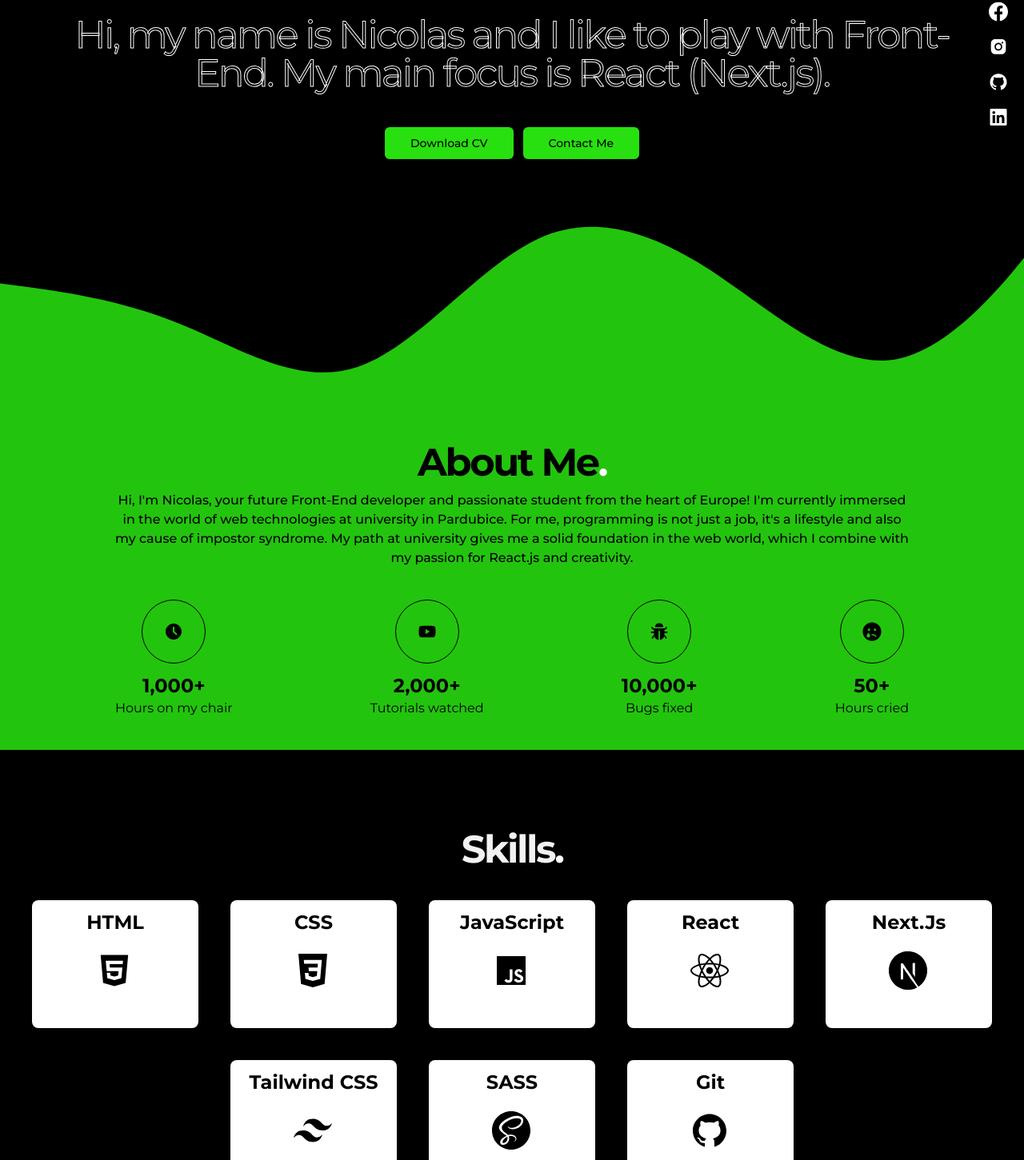
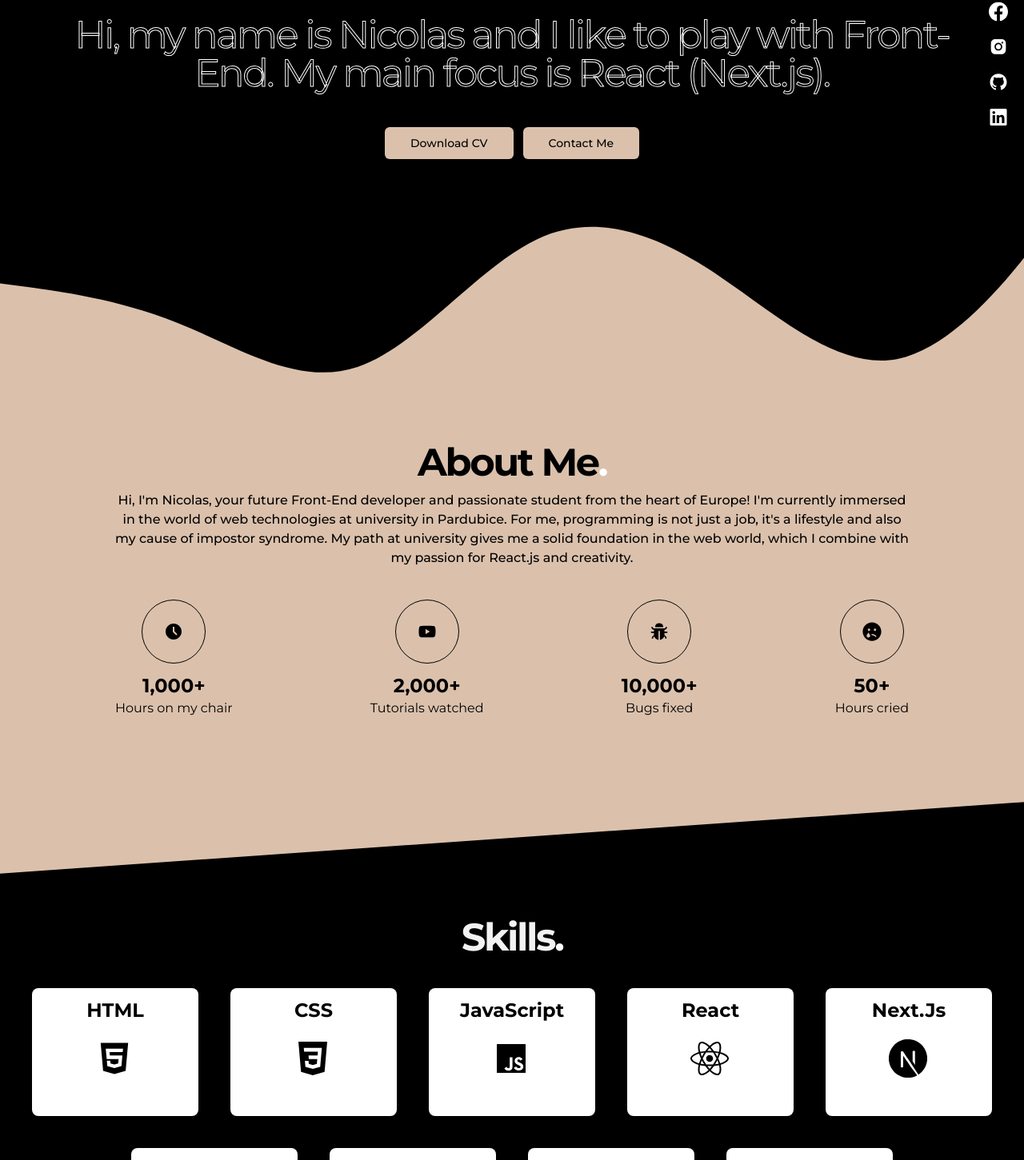
Before and after one commit to Nixk25/portfolio-project, a Next.js app: page / in a window 1280 px wide. Shown: the part 282-1733 px from the top of the page at 80% size. Built offline with nearby package versions, Linux system fonts and the light colour scheme.

Commit message:
finished barvy

```diff
--- a/app/globals.css
+++ b/app/globals.css
@@ -31,31 +31,31 @@
 
 .hovering-text:hover {
   font-weight: 900;
-  -webkit-text-fill-color: #23c40e;
+  -webkit-text-fill-color: #dbc1ac;
   -webkit-text-stroke: 1px transparent;
 }
 
 .hovering-text:hover + .hovering-text {
   font-weight: 500;
-  -webkit-text-fill-color: #23c40e;
+  -webkit-text-fill-color: #dbc1ac;
   -webkit-text-stroke: 0px transparent;
 }
 
 .hovering-text:hover + .hovering-text + .hovering-text {
   font-weight: 300;
-  -webkit-text-fill-color: #23c40e;
+  -webkit-text-fill-color: #dbc1ac;
   -webkit-text-stroke: 0px transparent;
 }
 
 .hovering-text:has(+ .hovering-text:hover) {
   font-weight: 500;
-  -webkit-text-fill-color: #23c40e;
+  -webkit-text-fill-color: #dbc1ac;
   -webkit-text-stroke: 0px transparent;
 }
 
 .hovering-text:has(+ .hovering-text + .hovering-text:hover) {
   font-weight: 300;
-  -webkit-text-fill-color: #23c40e;
+  -webkit-text-fill-color: #dbc1ac;
   -webkit-text-stroke: 0px transparent;
 }
 
@@ -115,6 +115,10 @@
   background-color: #c76494;
   transition: background-color ease 0.2s;
 }
+.cont:nth-child(9):hover {
+  background-color: #f73c01;
+  transition: background-color ease 0.2s;
+}
 
 .project:nth-child(1) .image {
   transition: border ease 200ms;
--- a/components/About.jsx
+++ b/components/About.jsx
@@ -34,7 +34,7 @@
   return (
     <section
       id="about"
-      className="bg-primary p-5 text-center flex justify-center items-center flex-col text-black w-full  "
+      className="bg-primary p-5 pb-20 text-center flex justify-center items-center flex-col text-black w-full relative oveflow-x-hidden"
     >
       <h1 className="text-5xl font-bold leading-tighter tracking-tighter">
         About Me<span className="text-white ">.</span>
@@ -72,6 +72,7 @@
           </div>
         ))}
       </div>
+      <div className=" absolute bottom-[-50px] left-0 w-[100%] h-[110px] bg-primary skew-y-[-4deg] "></div>
     </section>
   );
 };
--- a/components/Contact.jsx
+++ b/components/Contact.jsx
@@ -112,22 +112,40 @@
                 }}
               />
             </div>
-            <Button asChild>
-              <input
+            <Button
               onClick={() => {
+                if (formValues.name == "" && formValues.email == "") {
+                  toast({
+                    variant: "destructive",
+                    title: "You forgot your name and email!",
+                  });
+                } else if (formValues.name == "") {
+                  toast({
+                    variant: "destructive",
+                    title: "You forgot your name!",
+                  });
+                } else if (formValues.email == "") {
+                  toast({
+                    variant: "destructive",
+                    title: "You forgot your email!",
+                  });
+                } else {
+                  setTimeout(() => {
                     toast({
                       title: "Message sent!",
                       description: "We will get back to you soon",
                     });
+                  }, 1000);
+                }
               }}
               className="w-full cursor-pointer"
               type="submit"
-                value={loading}
-              />
+            >
+              {loading}
             </Button>
           </form>
         </div>
-        <div className="lg:w-[50%] w-[80%] bg-primary rounded-lg ml-0  p-7 h-full  ">
+        <div className="lg:w-[50%] w-[80%] bg-primary rounded-lg ml-0  p-7 h-full text-black ">
           <h1 className="text-5xl font-bold leading-tighter tracking-tighter text-center mb-10 w-full">
             Contact Me<span className="text-white">.</span>
           </h1>
--- a/components/Navbar.jsx
+++ b/components/Navbar.jsx
@@ -10,7 +10,7 @@
 
 const Navbar = () => {
   return (
-    <nav className=" z-20 bg-accent sm:flex hidden text-black p-3 px-7 mt-5 fixed top-0 left-[50%] translate-x-[-50%] rounded-full  gap-2 text-base text-[9px]">
+    <nav className=" z-20 bg-accent shadow-2xl sm:flex hidden text-black p-3 px-7 mt-5 fixed top-0 left-[50%] translate-x-[-50%] rounded-full  gap-2 text-base text-[9px]">
       {navLinks.map((link, i) => (
         <a
           key={i}
--- a/components/Skills.jsx
+++ b/components/Skills.jsx
@@ -10,6 +10,7 @@
 import { SiTailwindcss } from "react-icons/si";
 import { SiSass } from "react-icons/si";
 import { AiFillGithub } from "react-icons/ai";
+import { SiSvelte } from "react-icons/si";
 
 const technologies = [
   {
@@ -59,6 +60,10 @@
     color: "FFFFFF",
     icon: <AiFillGithub />,
   },
+  {
+    name: "Svelte",
+    icon: <SiSvelte />,
+  },
 ];
 
 const Skills = () => {
@@ -101,7 +106,7 @@
   };
 
   return (
-    <section id="skills" className="my-[100px]">
+    <section id="skills" className="my-[150px]">
       <h1 className="text-5xl font-bold leading-tighter tracking-tighter text-center my-10 w-full">
         Skills<span className="text-white">.</span>
       </h1>
--- a/components/ui/hover-card.jsx
+++ b/components/ui/hover-card.jsx
@@ -16,7 +16,7 @@
       align={align}
       sideOffset={sideOffset}
       className={cn(
-        "z-50 w-max mr-2 text-xs  rounded border border-transparent bg-primary p-2 text-background shadow-md outline-none data-[state=open]:animate-in data-[state=closed]:animate-out data-[state=closed]:fade-out-0 data-[state=open]:fade-in-0 data-[state=closed]:zoom-out-95 data-[state=open]:zoom-in-95 data-[side=bottom]:slide-in-from-top-2 data-[side=left]:slide-in-from-right-2 data-[side=right]:slide-in-from-left-2 data-[side=top]:slide-in-from-bottom-2 dark:border-slate-800 dark:bg-slate-950 dark:text-slate-50",
+        "z-50 w-max mr-2 text-sm font-medium  rounded border border-transparent bg-primary p-2 text-background shadow-md outline-none data-[state=open]:animate-in data-[state=closed]:animate-out data-[state=closed]:fade-out-0 data-[state=open]:fade-in-0 data-[state=closed]:zoom-out-95 data-[state=open]:zoom-in-95 data-[side=bottom]:slide-in-from-top-2 data-[side=left]:slide-in-from-right-2 data-[side=right]:slide-in-from-left-2 data-[side=top]:slide-in-from-bottom-2 dark:border-slate-800 dark:bg-slate-950 dark:text-slate-50",
         className
       )}
       {...props}
--- a/tailwind.config.js
+++ b/tailwind.config.js
@@ -19,9 +19,9 @@
       colors: {
         'text': '#ffffff',
         'background': '#000000',
-        'primary': '#23c40e',
+        'primary': '#DBC1AC',
         'secondary': '#02211e',
-        'accent': '#28e010',
+        'accent': '#DBC1AC',
        },
       keyframes: {
         "accordion-down": {
```
Also changed, not shown: public/wave.svg, 1 other file (tests, documents, lock files or other folders). Lines whose indentation alone changed are shown as unchanged.
